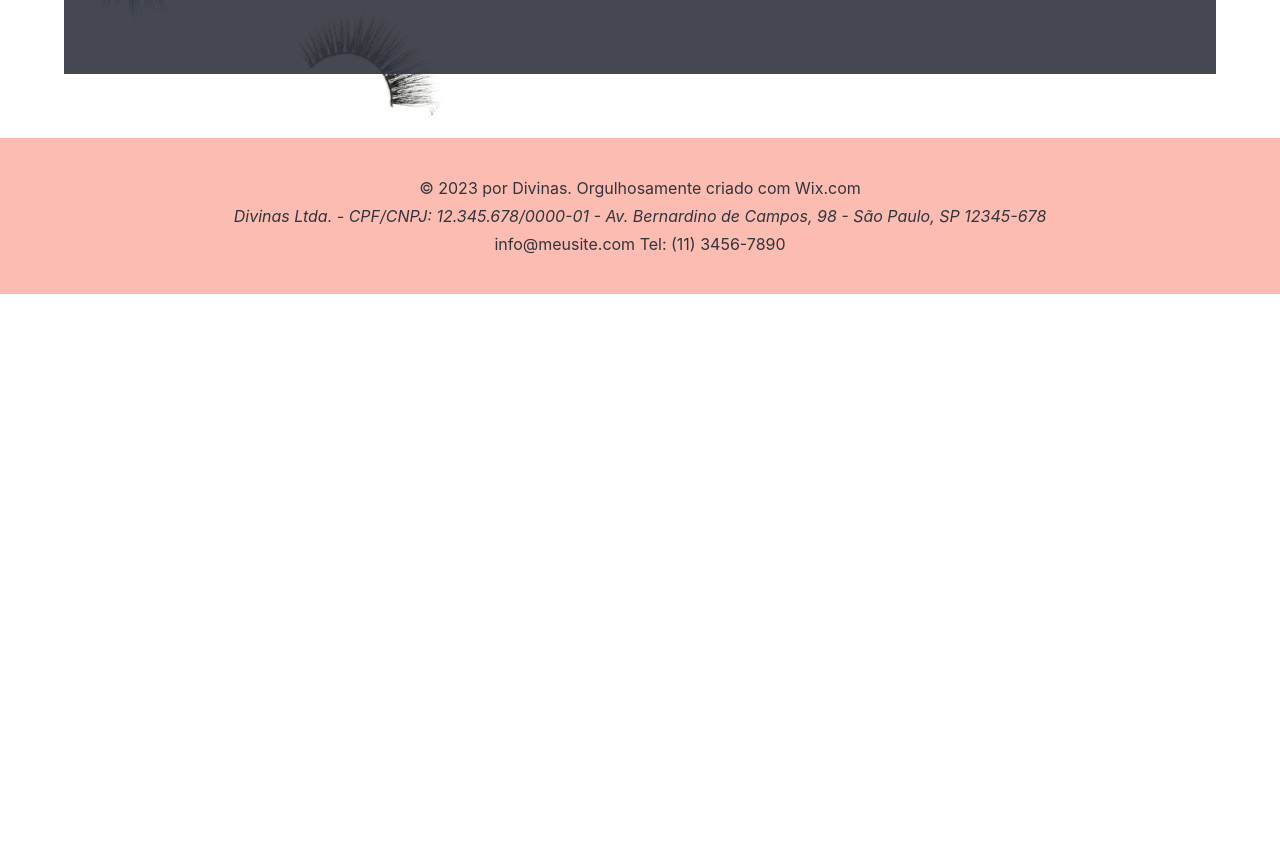
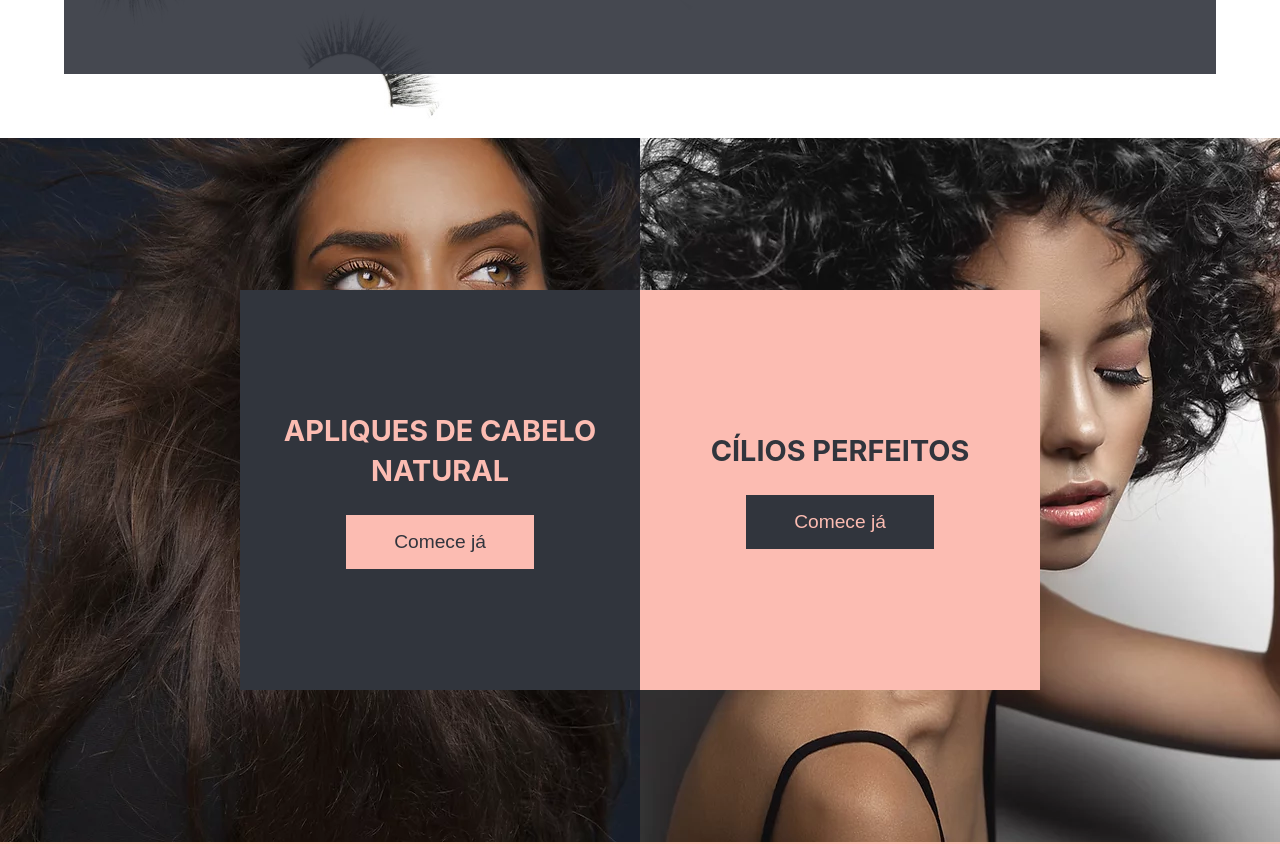
Before and after one commit to PabloFerrari027/divinas, a React (Create React App) app: page / in a window 1280 px wide. Shown: the part 1180-2024 px from the top of the page. Before the commit the page ends 1474 px from the top, so only its background shows below. Built offline with nearby package versions, Linux system fonts and the light colour scheme.

Commit message:
BannerAppliques component creation

```diff
--- /dev/null
+++ b/src/components/BannerAppliques/BannerAppliques.css
@@ -0,0 +1,45 @@
+.bannerAppliques {
+  width: 100%;
+  display: flex;
+  flex-direction: column;
+}
+
+.bannerAppliques .content:first-child {
+  align-items: flex-end;
+}
+
+.bannerAppliques .content:last-child {
+  align-items: flex-start;
+}
+
+.bannerAppliques .content:first-child .box {
+  background-color: var(--black);
+}
+
+.bannerAppliques .content:last-child .box {
+  background-color: var(--pink);
+}
+
+.bannerAppliques .content:first-child .box h1 {
+  color: var(--pink);
+}
+
+.bannerAppliques .content:last-child .box h1 {
+  color: var(--black);
+}
+
+@media screen and (min-width: 1024px) {
+  .bannerAppliques {
+    flex-direction: row;
+  }
+
+  .bannerAppliques .content:first-child {
+    align-items: center;
+    justify-content: flex-end;
+  }
+
+  .bannerAppliques .content:last-child {
+    align-items: center;
+    justify-content: flex-start;
+  }
+}
--- /dev/null
+++ b/src/components/BannerAppliques/index.tsx
@@ -0,0 +1,24 @@
+import './BannerAppliques.css'
+
+import { BannerAppliquesContent } from '../BannerAppliquesContent'
+
+export function BannerAppliques() {
+  return (
+    <div className="bannerAppliques">
+      <BannerAppliquesContent
+        urlImage="/images/bannerAppliques-1.webp"
+        title="apliques de
+        cabelo natural"
+        linkButton="#"
+        className="btn-pink"
+      />
+      <BannerAppliquesContent
+        urlImage="/images/bannerAppliques-2.webp"
+        title="cílios
+        perfeitos"
+        linkButton="#"
+        className="btn-black"
+      />
+    </div>
+  )
+}
--- /dev/null
+++ b/src/components/BannerAppliquesContent/BannerAppliquesContent.css
@@ -0,0 +1,47 @@
+.bannerAppliques .content {
+  height: 50vh;
+  width: 100%;
+  display: flex;
+  align-items: flex-end;
+  justify-content: center;
+  padding: 0 5vw;
+  position: relative;
+}
+
+.bannerAppliques .content .img {
+  width: 100%;
+  height: 100%;
+  z-index: 1;
+  position: absolute;
+  overflow: hidden;
+}
+
+.bannerAppliques .content .img img {
+  width: 100%;
+  object-fit: cover;
+}
+
+.bannerAppliques .content .box {
+  width: 100%;
+  max-width: 400px;
+  height: 70%;
+  max-height: 400px;
+  display: flex;
+  flex-direction: column;
+  align-items: center;
+  justify-content: center;
+  text-align: center;
+  padding: 5%;
+  position: relative;
+  z-index: 10;
+}
+
+@media screen and (min-width: 1024px) {
+  .bannerAppliques .content {
+    height: 88vh;
+  }
+
+  .bannerAppliques .content {
+    padding: 0;
+  }
+}
--- /dev/null
+++ b/src/components/BannerAppliquesContent/index.tsx
@@ -0,0 +1,27 @@
+import './BannerAppliquesContent.css'
+
+export function BannerAppliquesContent({
+  urlImage,
+  title,
+  linkButton,
+  className
+}: {
+  urlImage: string
+  title: string
+  linkButton: string
+  className: string
+}) {
+  return (
+    <div className="content">
+      <div className="img">
+        <img src={urlImage} alt="" />
+      </div>
+      <div className="box">
+        <h1>{title}</h1>
+        <button className={className}>
+          <a href={`${linkButton}`}>Comece já</a>
+        </button>
+      </div>
+    </div>
+  )
+}
--- a/src/components/BannerEyelashes/BannerEyelashes.css
+++ b/src/components/BannerEyelashes/BannerEyelashes.css
@@ -21,10 +21,6 @@
 
 .bannerEyelashes .content h1 {
   color: var(--pink);
-  text-transform: uppercase;
-  line-height: 2.5rem;
-  font-size: 1.5rem;
-  margin-bottom: 3vh;
 }
 
 .bannerEyelashes .content p {
@@ -39,10 +35,6 @@
 }
 
 @media screen and (min-width: 768px) {
-  .bannerEyelashes .content h1 {
-    font-size: 2rem;
-  }
-
   .bannerEyelashes .content p {
     max-width: 60%;
   }
--- a/src/components/NavbarHandbag/NavbarHandbag.css
+++ b/src/components/NavbarHandbag/NavbarHandbag.css
@@ -10,11 +10,11 @@
 }
 
 @media screen and (min-width: 1024px) {
-  .handbag {
+  .navbar-container .handbag {
     margin-right: 0;
   }
 
-  .handbag svg {
+  .navbar-container .handbag svg {
     height: 2rem;
     font-size: 4rem;
   }
--- a/src/components/NavbarMenuContainer/NavbarMenuContainer.css
+++ b/src/components/NavbarMenuContainer/NavbarMenuContainer.css
@@ -51,7 +51,7 @@
 }
 
 @media screen and (min-width: 1024px) {
-  .menu-container button {
+  .navbar-container .menu-container button {
     display: none;
   }
 }
--- a/src/index.css
+++ b/src/index.css
@@ -37,6 +37,13 @@ p {
   font-size: 1rem;
 }
 
+h1 {
+  text-transform: uppercase;
+  line-height: 2.5rem;
+  font-size: 1.5rem;
+  margin-bottom: 3vh;
+}
+
 :root {
   --black: #31353d;
   --pink: #fcbcb2;
@@ -46,22 +53,42 @@ p {
   padding: 0 5vw;
 }
 
+.btn-pink,
+.btn-black {
+  font-size: 1rem;
+  padding: 0.5rem 1rem;
+  transition: opacity 0.2s ease-out;
+  opacity: 1;
+  cursor: pointer;
+}
+
+.btn-pink:hover,
+.btn-black:hover {
+  opacity: 0.8;
+}
+
 .btn-pink {
   color: var(--black);
-  font-size: 1rem;
-  padding: 0.5rem 1rem;
   background-color: var(--pink);
 }
 
+.btn-black {
+  color: var(--pink);
+  background-color: var(--black);
+}
+
 @media screen and (min-width: 768px) {
-  .btn-pink {
-    color: var(--black);
+  .btn-pink,
+  .btn-black {
     font-size: 1.2rem;
     padding: 1rem 3rem;
-    background-color: var(--pink);
   }
 
   p {
     font-size: 1.1rem;
   }
+
+  h1 {
+    font-size: 1.8rem;
+  }
 }
--- a/src/pages/Home/index.tsx
+++ b/src/pages/Home/index.tsx
@@ -1,3 +1,4 @@
+import { BannerAppliques } from '../../components/BannerAppliques'
 import { BannerEyelashes } from '../../components/BannerEyelashes'
 import { Footer } from '../../components/Footer'
 import { HomeSlider } from '../../components/HomeSlider'
@@ -12,6 +13,7 @@ export function Home() {
       <main className="home">
         <HomeSlider />
         <BannerEyelashes />
+        <BannerAppliques />
       </main>
       <Footer />
     </>
```
Also changed, not shown: public/images/bannerAppliques-1.webp (added), public/images/bannerAppliques-2.webp (added).
